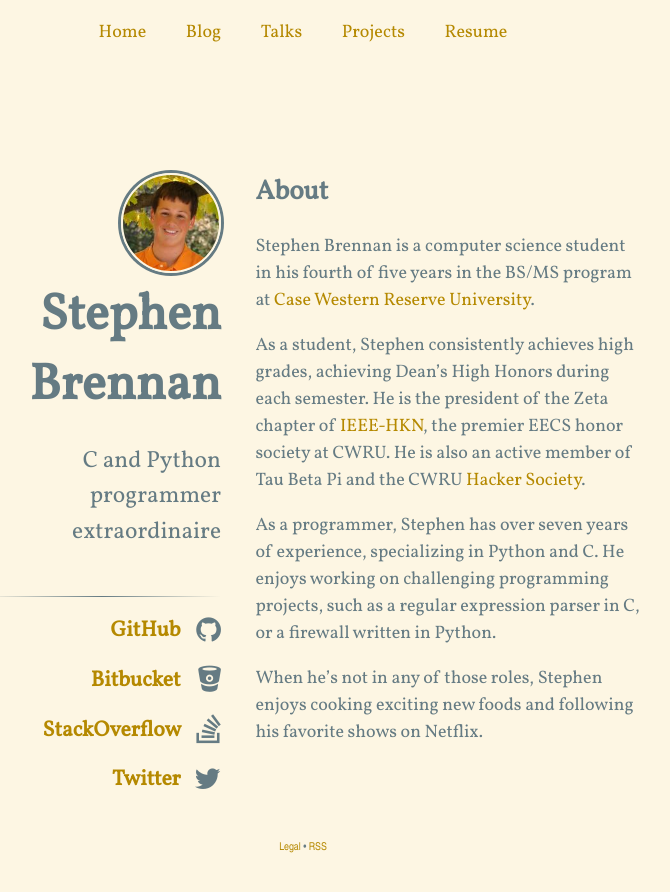
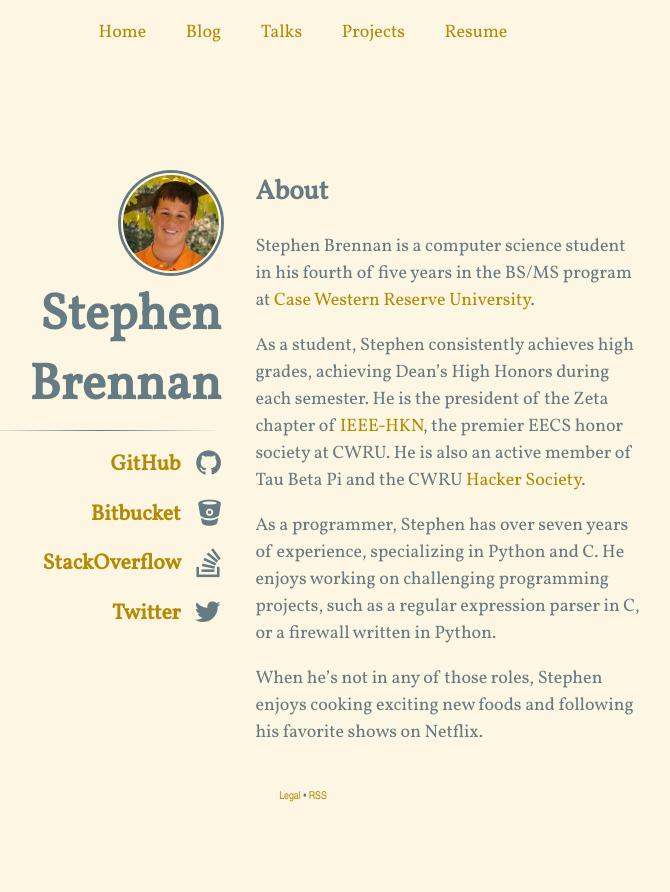
Before and after one commit to brenns10/brennan.io, a Jekyll site: the page built from index.html, in a window 1280 px wide. Shown: the top 892 px of the page, without its empty margins (337-1007 px from the left). Built offline with Jekyll 4.4.1, drawn with Linux system fonts in a browser that asks for light colours; nearby versions of some CDN libraries; Markdown is read by kramdown in place of the engine named in the settings; comment, search, counter and statistics services are not loaded.

```diff
--- a/index.html
+++ b/index.html
@@ -10,7 +10,6 @@
 
         <div class="author-container"><h1>{{ site.name }}</h1></div>
 
-        <div class="tagline-container"><p>{{ site.description }}</p></div>
         <hr>
         <ul class="fa-ul main-list">
             <li class="main-list-item">
@@ -29,6 +28,7 @@
                 <a href="https://twitter.com/brenns10">Twitter</a>
                 <span class="fa fa-twitter fa-lg main-list-item-icon"></span>
             </li>
+        </ul>
     </header>
     <main>
       <div class="content">
```
